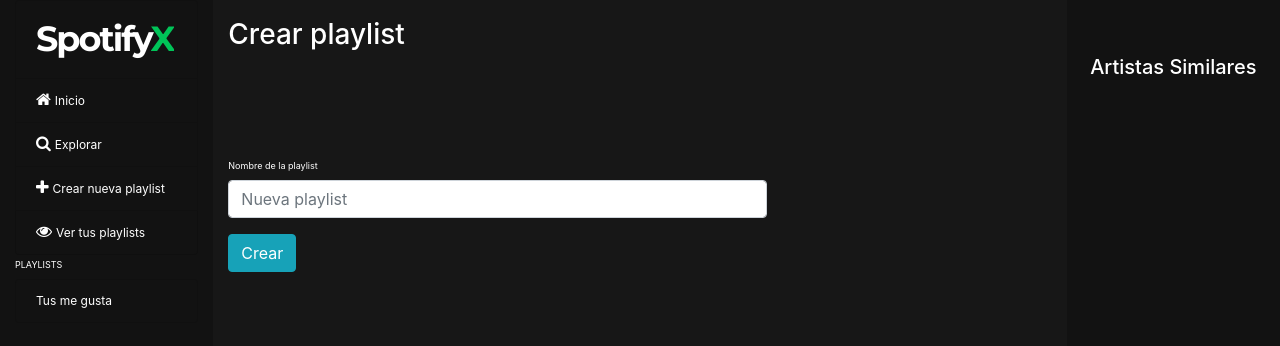
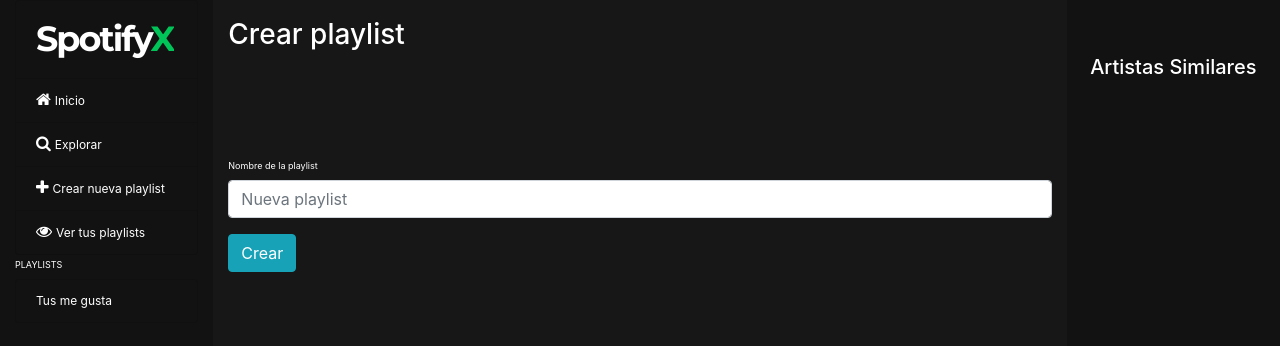
Before and after one commit to SaulSaVi/Proyecto_Final_B40, a React (Create React App) app: page /create-playlist in a window 1280 px wide. Shown: the top 346 px of the page. Built offline with nearby package versions, Linux system fonts and the light colour scheme.

Commit message:
add changes minim

```diff
--- a/src/components/CreatePlaylist.js
+++ b/src/components/CreatePlaylist.js
@@ -66,13 +66,13 @@
           <br />
 
           <div className="row">
-            <div className="col-12 col-lg-8 col-md-8 col-sm-8 mb-5">
+            <div className="col-12 col-lg-12 col-md-12 col-sm-12 mb-5">
               <h3 className="title">Crear playlist</h3>
             </div>
           </div>
 
           <div className="row justify-content mt-5">
-            <div className="col-12 col-lg-8 col-md-8 col-sm-8 mb-5">
+            <div className="col-12 col-lg-12 col-md-12 col-sm-12 mb-5">
               <form action="" onSubmit={createPlaylist}>
                 <div className="form-group">
                   <label className="text-left flex" htmlFor="">Nombre de la playlist</label>
```
